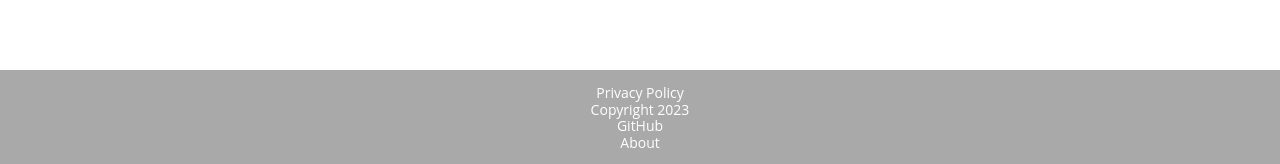
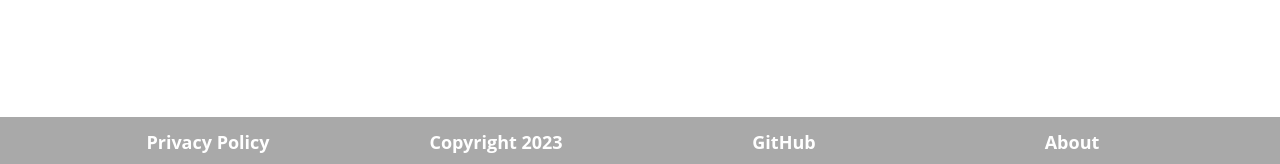
Before and after one commit to samuraijane/leopardy, a React app in the folder react-ui/: page / in a window 1280 px wide. Shown: the part 633-797 px from the top of the page. Built offline with nearby package versions, Linux system fonts and the light colour scheme.

Commit message:
add style to footer component

```diff
--- a/react-ui/src/sectioning/footer.jsx
+++ b/react-ui/src/sectioning/footer.jsx
@@ -1,20 +1,79 @@
 import React from 'react';
+import styled from 'styled-components';
+
 
 const Footer = () => {
   return (
-    <footer >
-      <div className='y-wrap'>
+    <Container  >
+      <div  className='y-wrap'>
         <ul className='footer'>
           <li className='footer'> <a> Privacy Policy</a></li>
           <li className='footer'> <a> Copyright 2023</a></li>
           <li className='footer'> <a href='https://github.com/'> GitHub </a></li>
-          <li className='footer'> <a href='/about'> About </a></li>
+          <li className='footer'> <a href='/about-us'> About </a></li>
       </ul>
 
 
         </div>
-    </footer>
+    </Container>
   )
 };
 
 export default Footer;
+
+const Container = styled.footer`
+  display: flex;
+  flex-direction: column;
+  column-gap: 30px;
+  background-color: darkgray;
+  color: white;
+  padding: 15px 0;
+  text-align: center;
+  font-size: 18px;
+  font-weight: bold;
+
+  .footer {
+    display: flex;
+    flex-direction: column;
+    flex-wrap: wrap;
+    justify-content: center;
+    flex: 1 1 auto;
+    color: white;
+    height: 20px;
+    background-color: dark grey;
+  }
+  .footer li {
+    width: 25%;
+    color: white;
+
+  }
+  .footer ul {
+    width: 25%;
+    color: white;
+
+  }
+  .footer ul li {
+    width: 25%;
+    color: white;
+
+  }
+  .footer ul li a {
+    width: 25%;
+    color: white;
+    height: 20px;
+
+  }
+  .footer ul li a:hover {
+    width: 25%;
+    color: black;
+    height: 20px;
+  }
+  .footer a:hover {
+    color: #000000;
+    text-decoration: none;
+    font-size: 20px;
+    font-weight: bold;
+    width-max: 20px;
+  }
+
+`;
--- a/react-ui/src/styles/_footer.scss
+++ /dev/null
@@ -1,89 +0,0 @@
-footer {
-  display: flex;
-
-  column-gap: 10px;
-  background-color: darkgray;
-  color: white;
-  padding: 5px 0;
-  // text-align: center;
-}
-
-a {
-  flex: 1;
-  display: flex;
-  column-gap: 10px;
-  color: white;
-  text-align: center;
-
-}
-
-a:link {
-  -webkit-tap-highlight-color: rgba(0, 0, 0, 0);
-}
-
-a:hover {
-  text-decoration-color: blue ;
-}
-
-a:active {
-  text-decoration: none;
-}
-
-.cf:before,
-
-.cf:after {
-  content: " ";
-  display: table;
-}
-
-.cf:after {
-  clear: both;
-}
-
-.y-wrap {
-  margin: 0 auto;
-  width: 90%;
-}
-
-.y-navs {
-  display: flex;
-  align-items: center;
-}
-
-.y-navs a:first-of-type {
-  flex: 1;
-}
-
-.y-navs a:not(:first-of-type) {
-  margin: 0 0 0 16px;
-}
-
-ul {
-  display: flex;
-  margin-left: 25%;
-  margin-right: 10%;
-  padding-left:0px;
-  border: 0;
-  font-size: 100%;
-  vertical-align: baseline ;
-  background: transparent;
-
-}
-
-li {
-  list-style: none;
- flex: 1;
- column-gap: 10px;
-
-
-}
-
-.footer {
-  display: flex;
-  background-color: darkgray;
-  color: white;
-  padding: 5px 0;
-
-  // text-align: center;
-  // align-content: center;
-}
```
